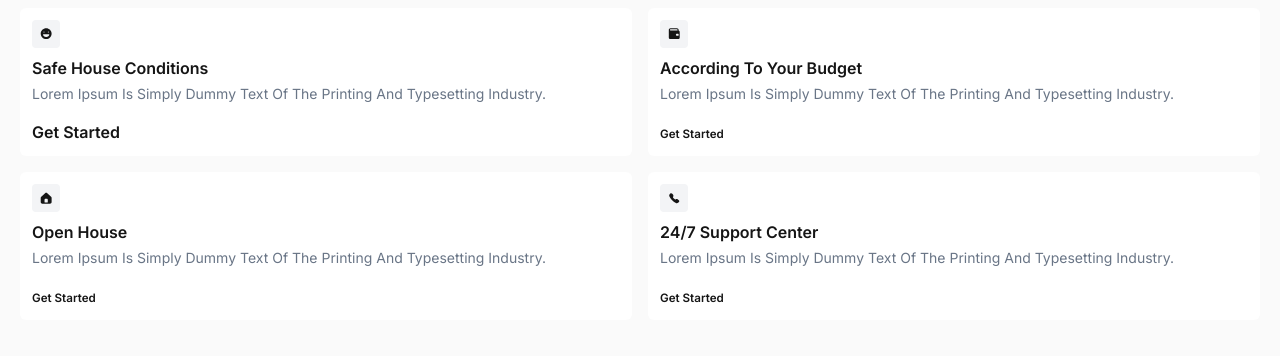
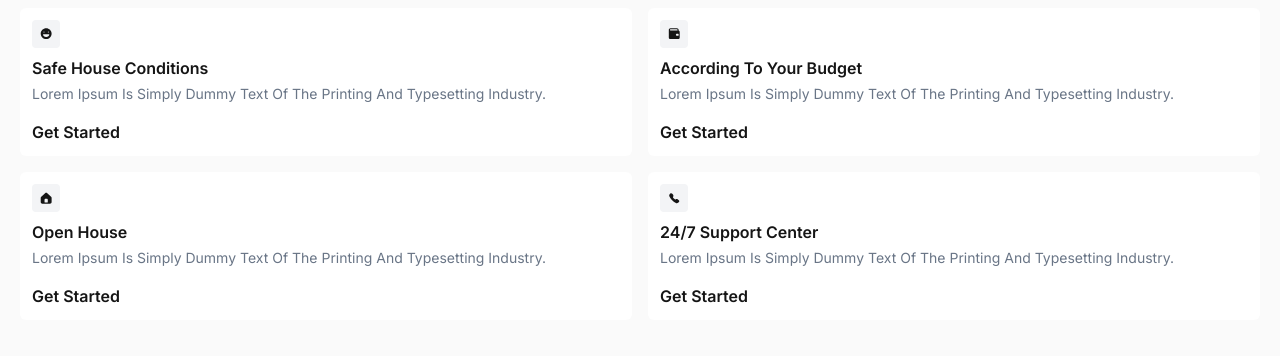
Before and after one commit to msuryaditriputraR/rentind-project, a website: page index.html in a window 1280 px wide. Shown: the part 2040-2396 px from the top of the page. Drawn offline with nearby package versions, Linux system fonts and the light colour scheme; files that its build step writes are made by us from their sources.

Commit message:
feat: responsive medium devicee

```diff
--- a/index.html
+++ b/index.html
@@ -322,7 +322,7 @@
                         typesetting
                         industry.
                     </p>
-                    <a href="#" class="text-[.725rem] font-semibold">Get Started</a>
+                    <a href="#" class="text-[.725rem] font-semibold sm:text-base">Get Started</a>
                 </article>
                 <article class="bg-white rounded-md p-3">
                     <span class="bg-gray-100 w-7 h-7 rounded inline-flex items-center justify-center">
@@ -338,7 +338,7 @@
                         typesetting
                         industry.
                     </p>
-                    <a href="#" class="text-[.725rem] font-semibold">Get Started</a>
+                    <a href="#" class="text-[.725rem] font-semibold sm:text-base">Get Started</a>
                 </article>
                 <article class="bg-white rounded-md p-3">
                     <span class="bg-gray-100 w-7 h-7 rounded inline-flex items-center justify-center">
@@ -354,7 +354,7 @@
                         typesetting
                         industry.
                     </p>
-                    <a href="#" class="text-[.725rem] font-semibold">Get Started</a>
+                    <a href="#" class="text-[.725rem] font-semibold sm:text-base">Get Started</a>
                 </article>
             </div>
         </section>
```
